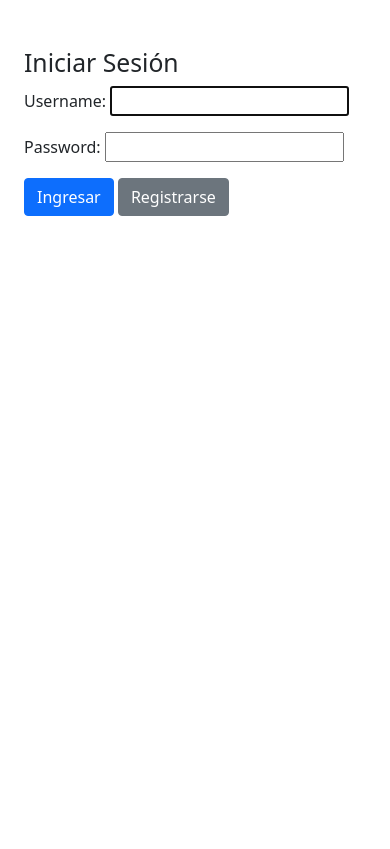
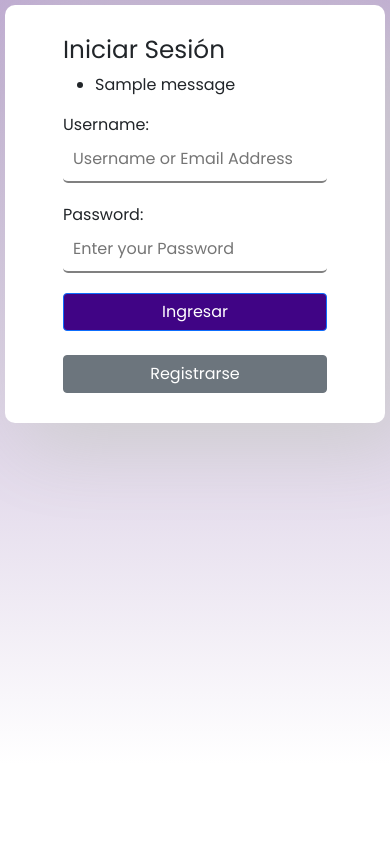
Before and after one commit to MonicaNGG/RepoMiKaza, a Django app: page /accounts/login/ in a window 390 px wide. Before the commit the page ends 216 px from the top, so only its background shows below. Run offline with Django 5.2, Linux system fonts and the light colour scheme; tables that the repository leaves empty hold one stand-in row (values such as "Sample post"); one stand-in notice (Sample message) is shown.

Commit message:
Se configura estilos de templates

```diff
--- a/app/app_account/forms.py
+++ b/app/app_account/forms.py
@@ -1,10 +1,47 @@
 from django import forms
 from django.contrib.auth.forms import UserCreationForm
+from django.contrib.auth.forms import AuthenticationForm
 from django.contrib.auth import get_user_model
 
 User = get_user_model()
 
 class CustomSignupForm(UserCreationForm):
+    username = forms.CharField(widget=forms.TextInput(attrs={
+        'class': 'input-field',
+        'placeholder': 'Username',
+        'style': 'width: 100%; padding: 10px; border: none; border-bottom: 2px solid gray; margin-bottom: 20px;'
+    }))
+    email = forms.EmailField(widget=forms.EmailInput(attrs={
+        'class': 'input-field',
+        'placeholder': 'Email Address',
+        'style': 'width: 100%; padding: 10px; border: none; border-bottom: 2px solid gray; margin-bottom: 20px;'
+    }))
+    first_name = forms.CharField(widget=forms.TextInput(attrs={
+        'class': 'input-field',
+        'placeholder': 'First Name',
+        'style': 'width: 100%; padding: 10px; border: none; border-bottom: 2px solid gray; margin-bottom: 20px;'
+    }))
+    last_name = forms.CharField(widget=forms.TextInput(attrs={
+        'class': 'input-field',
+        'placeholder': 'Last Name',
+        'style': 'width: 100%; padding: 10px; border: none; border-bottom: 2px solid gray; margin-bottom: 20px;'
+    }))
+    phone_number = forms.CharField(widget=forms.TextInput(attrs={
+        'class': 'input-field',
+        'placeholder': 'Phone Number',
+        'style': 'width: 100%; padding: 10px; border: none; border-bottom: 2px solid gray; margin-bottom: 20px;'
+    }))
+    password1 = forms.CharField(widget=forms.PasswordInput(attrs={
+        'class': 'input-field',
+        'placeholder': 'Password',
+        'style': 'width: 100%; padding: 10px; border: none; border-bottom: 2px solid gray; margin-bottom: 20px;'
+    }))
+    password2 = forms.CharField(widget=forms.PasswordInput(attrs={
+        'class': 'input-field',
+        'placeholder': 'Confirm Password',
+        'style': 'width: 100%; padding: 10px; border: none; border-bottom: 2px solid gray; margin-bottom: 20px;'
+    }))
+
     class Meta:
         model = User
         fields = ('username', 'email', 'first_name', 'last_name', 'phone_number', 'password1', 'password2')
@@ -16,3 +53,15 @@ class CustomSignupForm(UserCreationForm):
         if commit:
             user.save()
         return user
+
+class CustomLoginForm(AuthenticationForm):
+    username = forms.CharField(widget=forms.TextInput(attrs={
+        'class': 'input-field',
+        'placeholder': 'Username or Email Address',
+        'style': 'width: 100%; padding: 10px; border: none; border-bottom: 2px solid gray; margin-bottom: 20px;'
+    }))
+    password = forms.CharField(widget=forms.PasswordInput(attrs={
+        'class': 'input-field',
+        'placeholder': 'Enter your Password',
+        'style': 'width: 100%; padding: 10px; border: none; border-bottom: 2px solid gray; margin-bottom: 20px;'
+    }))
--- a/app/app_account/templates/app_account/login.html
+++ b/app/app_account/templates/app_account/login.html
@@ -1,16 +1,24 @@
-
 {% extends 'app_main/base.html' %}
 
 {% block title %}Iniciar Sesión{% endblock %}
 
 {% block content %}
-<div class="container mt-3">
+<div class="wrapper">
+<div  class="mx-5">
     <h2>Iniciar Sesión</h2>
+	{% if messages %}
+		<ul class="messages">
+			{% for message in messages %}
+			<li{% if message.tags %} class="{{ message.tags }}"{% endif %}>{{ message }}</li>
+			{% endfor %}
+		</ul>
+	{% endif %}
     <form method="post">
         {% csrf_token %}
         {{ form.as_p }}
-        <button type="submit" class="btn btn-primary">Ingresar</button>
-        <a class="btn btn-secondary" href="{% url 'register' %}">Registrarse</a>
+		<button type="submit" class="btn btn-primary btn-block">Ingresar</button>
+		<a class="btn btn-secondary btn-block mt-4" href="{% url 'register' %}">Registrarse</a>
     </form>
 </div>
+</div>
 {% endblock %}
--- a/app/app_account/views.py
+++ b/app/app_account/views.py
@@ -1,4 +1,5 @@
 from django.shortcuts import render, redirect
+from django.contrib import messages
 from django.contrib.auth import get_user_model
 from django.contrib.auth.forms import UserCreationForm
 from django.contrib.auth.forms import AuthenticationForm
@@ -6,8 +7,27 @@ from django.contrib.auth import authenticate, login, get_user_model
 from django.core.mail import send_mail
 from django.urls import reverse
 from django.conf import settings
-from .forms import CustomSignupForm
+from .forms import CustomSignupForm, CustomLoginForm
 from .models import User
+
+def login_view(request):
+    if request.user.is_authenticated:
+        return redirect('home')
+
+    if request.method == 'POST':
+        form = CustomLoginForm(request=request, data=request.POST)
+        if form.is_valid():
+            username = form.cleaned_data.get('username')
+            password = form.cleaned_data.get('password')
+            user = authenticate(request, username=username, password=password)
+            if user is not None:
+                login(request, user)
+                return redirect('home')
+            else:
+                form.add_error(None, 'Username or Password is not valid')
+    else:
+        form = CustomLoginForm()
+    return render(request, 'app_account/login.html', {'form': form})
 
 def register(request):
     if request.user.is_authenticated:
@@ -35,25 +55,6 @@ def register(request):
         form = CustomSignupForm()
     return render(request, 'app_account/register.html', {'form': form})
 
-def login_view(request):
-    if request.user.is_authenticated:
-        return redirect('home')  # Redirigir a home si el usuario ya ha iniciado sesión
-
-    if request.method == 'POST':
-        form = AuthenticationForm(request, data=request.POST)
-        if form.is_valid():
-            username = form.cleaned_data.get('username')
-            password = form.cleaned_data.get('password')
-            user = authenticate(request, username=username, password=password)
-            if user is not None:
-                login(request, user)
-                return redirect('home')  # Asegúrate de tener una vista 'home' definida
-            else:
-                form.add_error(None, 'Username or Password is not valid')
-    else:
-        form = AuthenticationForm()
-    return render(request, 'app_account/login.html', {'form': form})
-
 
 def activate_account(request, token):
     User = get_user_model()
@@ -63,7 +64,9 @@ def activate_account(request, token):
         user.activation_token = None  # Limpiar el token después de la activación
         user.save()
         login(request, user)  # Opcional: iniciar sesión automáticamente después de activar
-        return redirect('home')
+        messages.success(request, 'Your account has been activated successfully! You are now logged in.')
+        return redirect('login')
     except User.DoesNotExist:
-        return redirect('home')
+        messages.error(request, 'Activation link is invalid or has expired.')
+        return redirect('login')
         #return render(request, 'app_account/activation_invalid.html')
--- a/app/app_main/templates/app_main/base.html
+++ b/app/app_main/templates/app_main/base.html
@@ -7,14 +7,202 @@
     <!-- Bootstrap CSS -->
     <link href="https://cdn.jsdelivr.net/npm/bootstrap@5.1.3/dist/css/bootstrap.min.css" rel="stylesheet">
     {% block extracss %}{% endblock extracss %}  <!-- Bloque para CSS adicional -->
+
+<style>
+@import url('https://fonts.googleapis.com/css2?family=Kaushan+Script&family=Poppins&display=swap');
+
+* {
+    padding: 0;
+    margin: 0;
+    box-sizing: border-box
+}
+
+body {
+    background-color: #eee;
+    height: 100vh;
+    font-family: 'Poppins', sans-serif;
+    background: linear-gradient(to top, #fff 10%, rgba(93, 42, 141, 0.4) 90%) no-repeat
+}
+
+.wrapper {
+    max-width: 500px;
+    border-radius: 10px;
+    margin: 50px auto;
+    padding: 30px 40px;
+    box-shadow: 20px 20px 80px rgb(206, 206, 206);
+	background: white;
+}
+
+.errorlist{
+	color:red;
+}
+
+.h2 {
+    font-family: 'Kaushan Script', cursive;
+    font-size: 3.5rem;
+    font-weight: bold;
+    color: #400485;
+    font-style: italic
+}
+
+.h4 {
+    font-family: 'Poppins', sans-serif
+}
+
+.btn-primary, .btn-secondary {
+		display: block;
+        width: 100% ;  /* Padding vertical mayor para botones más altos */
+    }
+
+.btn-primary{
+    background-color: #400485;
+    color: #fff
+}
+.btn-primary:hover{
+    background-color: #55268be0;
+}
+
+
+.input-field {
+    border-radius: 5px;
+    padding: 5px;
+    display: flex;
+    align-items: center;
+    cursor: pointer;
+    border: 1px solid #400485;
+    color: #400485
+}
+
+.input-field:hover {
+    color: #7b4ca0;
+    border: 1px solid #7b4ca0
+}
+
+input {
+    border: none;
+    outline: none;
+    box-shadow: none;
+    width: 100%;
+    padding: 0px 2px;
+    font-family: 'Poppins', sans-serif
+}
+
+.fa-eye-slash.btn {
+    border: none;
+    outline: none;
+    box-shadow: none
+}
+
+a {
+    text-decoration: none;
+    color: #400485;
+    font-weight: 700
+}
+
+a:hover {
+    text-decoration: none;
+    color: #7b4ca0
+}
+
+.option {
+    position: relative;
+    padding-left: 30px;
+    cursor: pointer
+}
+
+.option label.text-muted {
+    display: block;
+    cursor: pointer
+}
+
+.option input {
+    display: none
+}
+
+.checkmark {
+    position: absolute;
+    top: 3px;
+    left: 0;
+    height: 20px;
+    width: 20px;
+    background-color: #fff;
+    border: 1px solid #ddd;
+    border-radius: 50%;
+    cursor: pointer
+}
+
+.option input:checked~.checkmark:after {
+    display: block
+}
+
+.option .checkmark:after {
+    content: "";
+    width: 13px;
+    height: 13px;
+    display: block;
+    background: #400485;
+    position: absolute;
+    top: 48%;
+    left: 53%;
+    border-radius: 50%;
+    transform: translate(-50%, -50%) scale(0);
+    transition: 300ms ease-in-out 0s
+}
+
+.option input[type="radio"]:checked~.checkmark {
+    background: #fff;
+    transition: 300ms ease-in-out 0s;
+    border: 1px solid #400485
+}
+
+.option input[type="radio"]:checked~.checkmark:after {
+    transform: translate(-50%, -50%) scale(1)
+}
+
+
+@media(max-width: 575px) {
+    .wrapper {
+        margin: 10px
+    }
+}
+
+@media(max-width:424px) {
+    .wrapper {
+        padding: 30px 10px;
+        margin: 5px
+    }
+
+    .option {
+        position: relative;
+        padding-left: 22px
+    }
+
+    .option label.text-muted {
+        font-size: 0.95rem
+    }
+
+    .checkmark {
+        position: absolute;
+        top: 2px
+    }
+
+    .option .checkmark:after {
+        top: 50%
+    }
+
+    #forgot {
+        font-size: 0.95rem
+    }
+}
+
+
+</style>
 </head>
 <body>
-    <div class="container mt-5">
-        {% block content %}
+		{% block content %}
         <!-- El contenido de cada página individual irá aquí -->
         {% endblock content %}
-    </div>
-    <!-- Optional JavaScript; choose one of the two! -->
+        <!-- Optional JavaScript; choose one of the two! -->
     <!-- Option 1: Bootstrap Bundle with Popper -->
     <script src="https://cdn.jsdelivr.net/npm/bootstrap@5.1.3/dist/js/bootstrap.bundle.min.js"></script>
     {% block extrajs %}{% endblock extrajs %}  <!-- Bloque para JavaScript adicional -->
--- a/app/app_main/templates/app_main/home.html
+++ b/app/app_main/templates/app_main/home.html
@@ -1,10 +1,10 @@
 {% extends 'app_main/base.html' %}
 
 {% block content %}
-<div class="container">
+<div class="wrapper">
     <h1>Página Principal</h1>
     {% if user.is_authenticated %}
-        <h2>Bienvenido {{ user.get_full_name|default:user.username }}!</h2>
+        <h2 class="my-5">Hola {{ user.get_full_name|default:user.username }}!</h2>
 
     <form action="{% url 'logout' %}" method="post">
         {% csrf_token %}
```
Also changed, not shown: app/app_account/templates/app_account/register.html (+9 -8 lines), app/app_main/settings.py (+3 -12 lines), app/app_main/views.py (+5 -2 lines).
